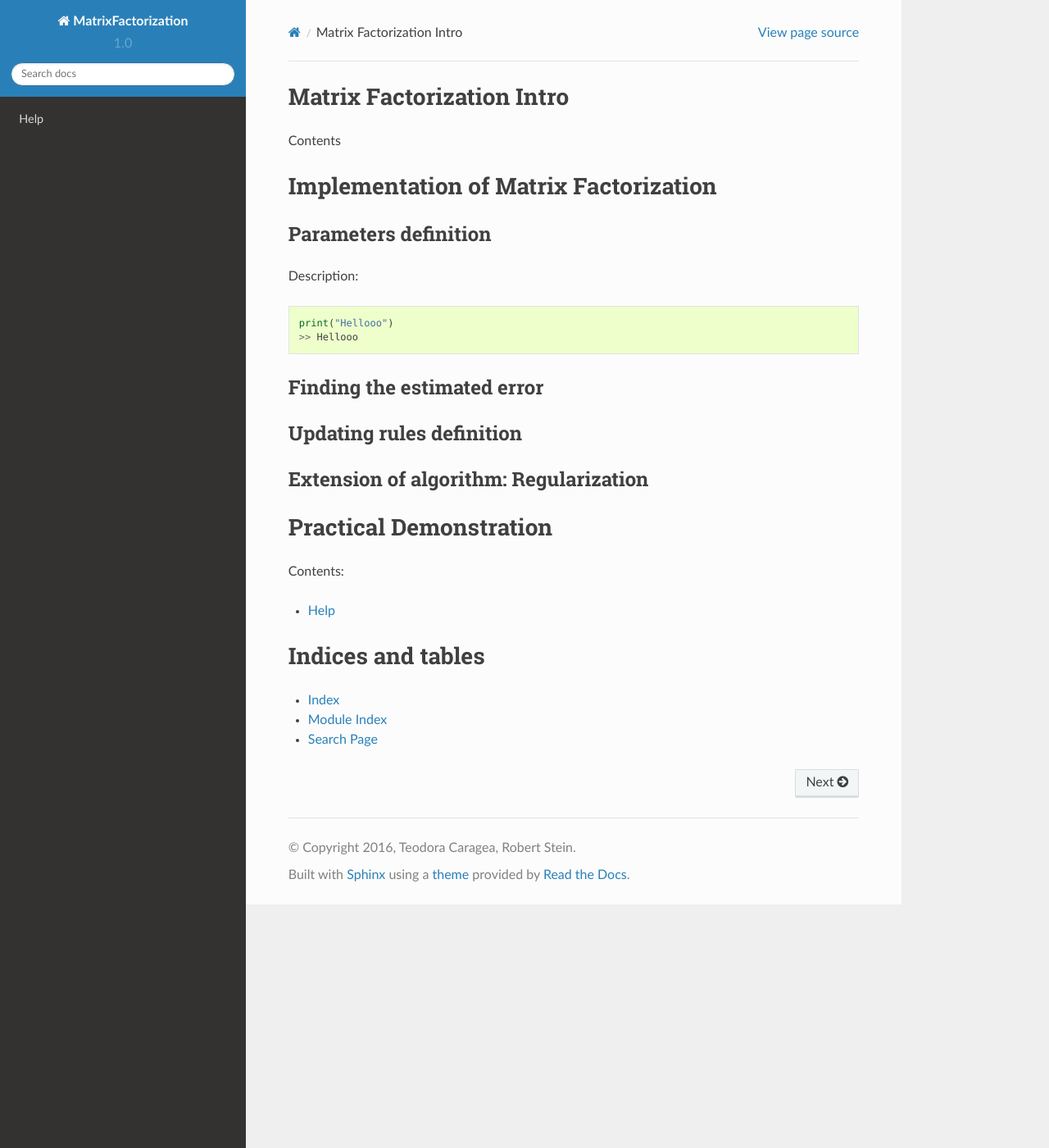
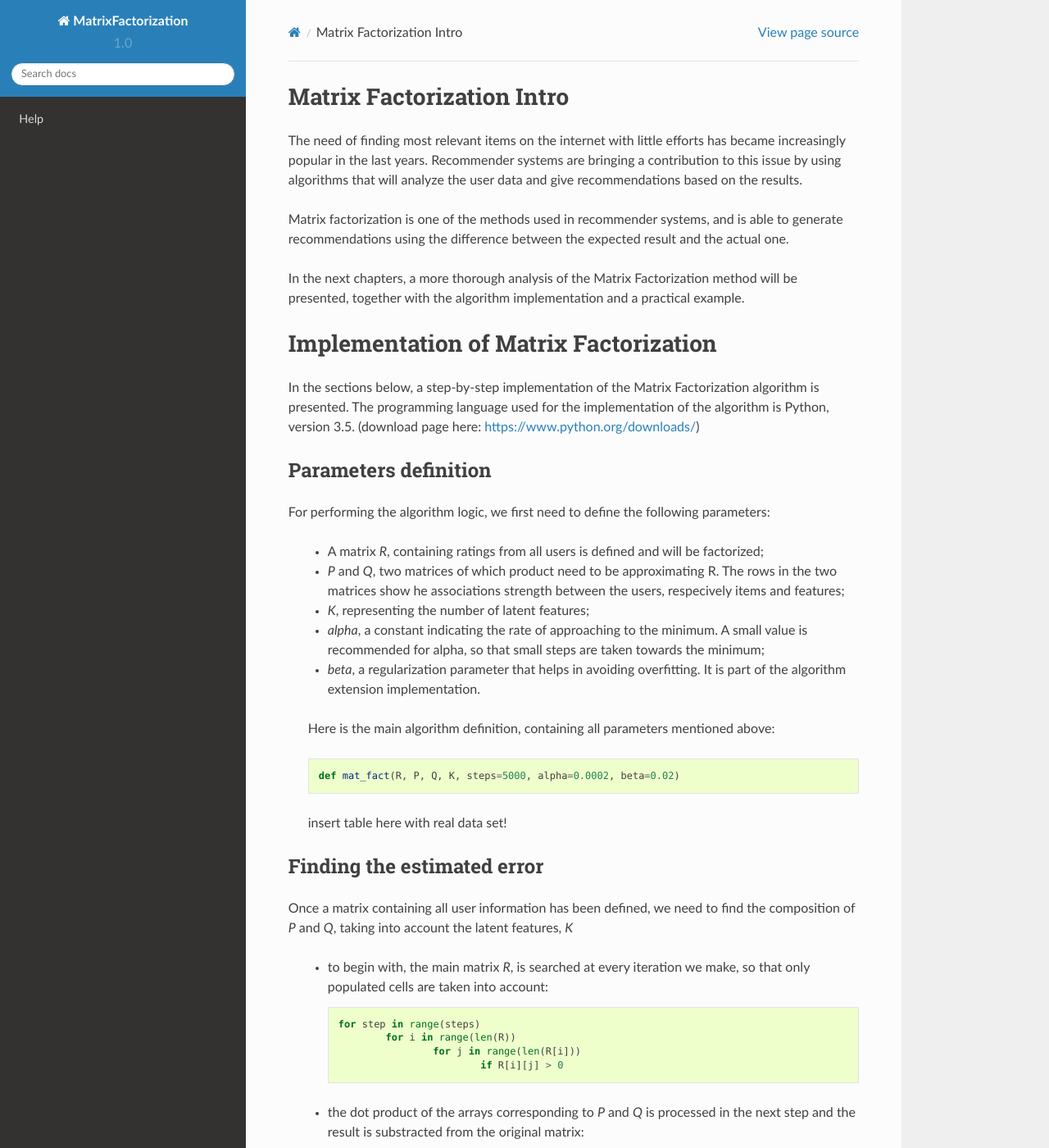
Before and after one commit to Tiua/MatrixFact, a Sphinx documentation site: the page built from MatrixFac/docs/source/index.rst, in a window 1280 px wide and 1400 px high. Shown: the whole window at 82% size. Built offline with Sphinx 7.4.7 and the Read the Docs theme 2.0.0, drawn with Linux system fonts in a browser that asks for light colours; some of the changed text lies outside the part shown.

```diff
--- a/MatrixFac/docs/source/index.rst
+++ b/MatrixFac/docs/source/index.rst
@@ -1,21 +1,50 @@
 Matrix Factorization Intro
 ===========================================================================
 
-Contents
+The need of finding most relevant items on the internet with little efforts has became increasingly popular in the last years. Recommender systems are bringing a contribution to this issue by using algorithms that will analyze the user data and give recommendations based on the results.
 
+Matrix factorization is one of the methods used in recommender systems, and is able to generate recommendations using the difference between the expected result and the actual one.
+
+In the next chapters, a more thorough analysis of the Matrix Factorization method will be presented, together with the algorithm implementation and a practical example.
 
 Implementation of Matrix Factorization
 =======================================
 
+In the sections below, a step-by-step implementation of the Matrix Factorization algorithm is presented.
+The programming language used for the implementation of the algorithm is Python, version 3.5.
+(download page here: https://www.python.org/downloads/)
+
 Parameters definition
 ^^^^^^^^^^^^^^^^^^^^^^
-Description::
 
-    print("Hellooo")
-    >> Hellooo
+For performing the algorithm logic, we first need to define the following parameters:
+
+	* A matrix *R*, containing ratings from all users is defined and will be factorized;
+	* *P* and *Q*, two matrices of which product need to be approximating R. The rows in the two matrices show he associations strength between the users, respecively items and features;
+	* *K*, representing the number of latent features;
+	* *alpha*, a constant indicating the rate of approaching to the minimum. A small value is recommended for alpha, so that small steps are taken towards the minimum;
+	* *beta*, a regularization parameter that helps in avoiding overfitting. It is part of the algorithm extension implementation.
+
+	Here is the main algorithm definition, containing all parameters mentioned above::
+
+		def mat_fact(R, P, Q, K, steps=5000, alpha=0.0002, beta=0.02)
+
+	insert table here with real data set!
 
 Finding the estimated error
 ^^^^^^^^^^^^^^^^^^^^^^^^^^^
+Once a matrix containing all user information has been defined, we need to find the composition of *P* and *Q*, taking into account the latent features, *K*
+
+    * to begin with, the main matrix *R*, is searched at every iteration we make, so that only populated cells are taken into account::
+
+    	for step in range(steps)
+       		for i in range(len(R))
+        		for j in range(len(R[i]))
+        			if R[i][j] > 0
+
+    * the dot product of the arrays corresponding to *P* and *Q* is processed in the next step and the result is substracted from the original matrix::
+
+    	eij = R[i][j] - numpy.dot(P[i,:],Q[:,j])
 
 Updating rules definition
 ^^^^^^^^^^^^^^^^^^^^^^^^^
```
